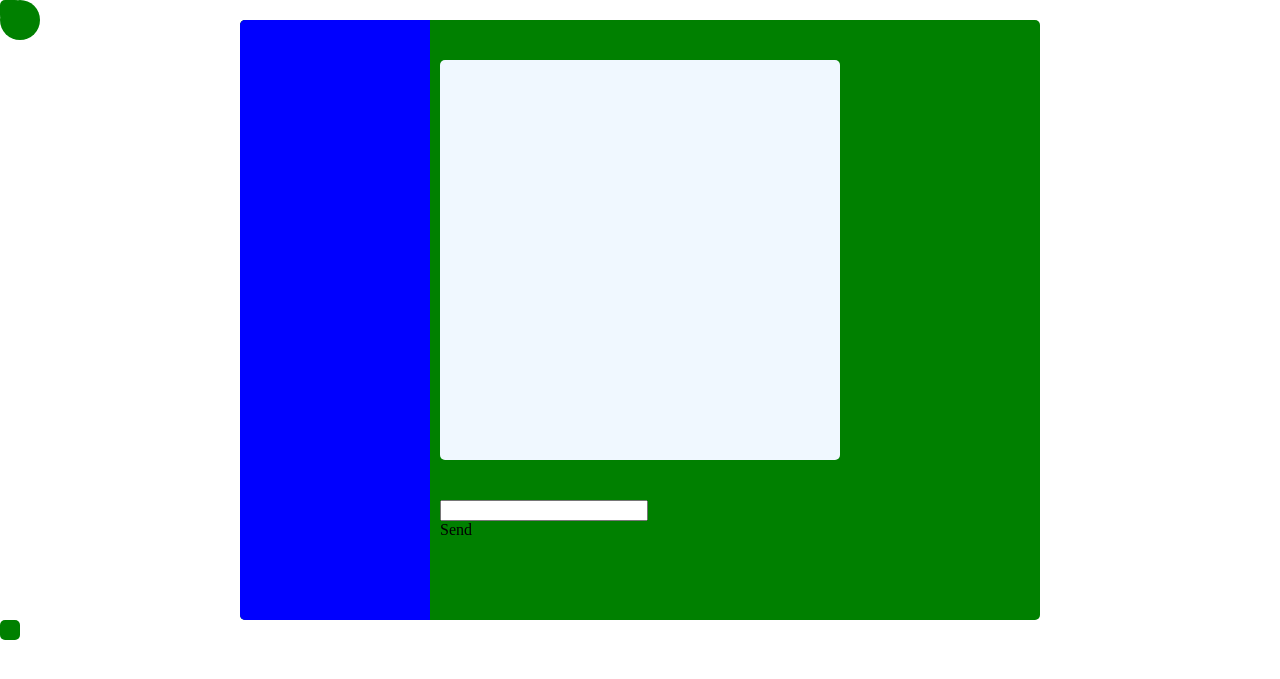
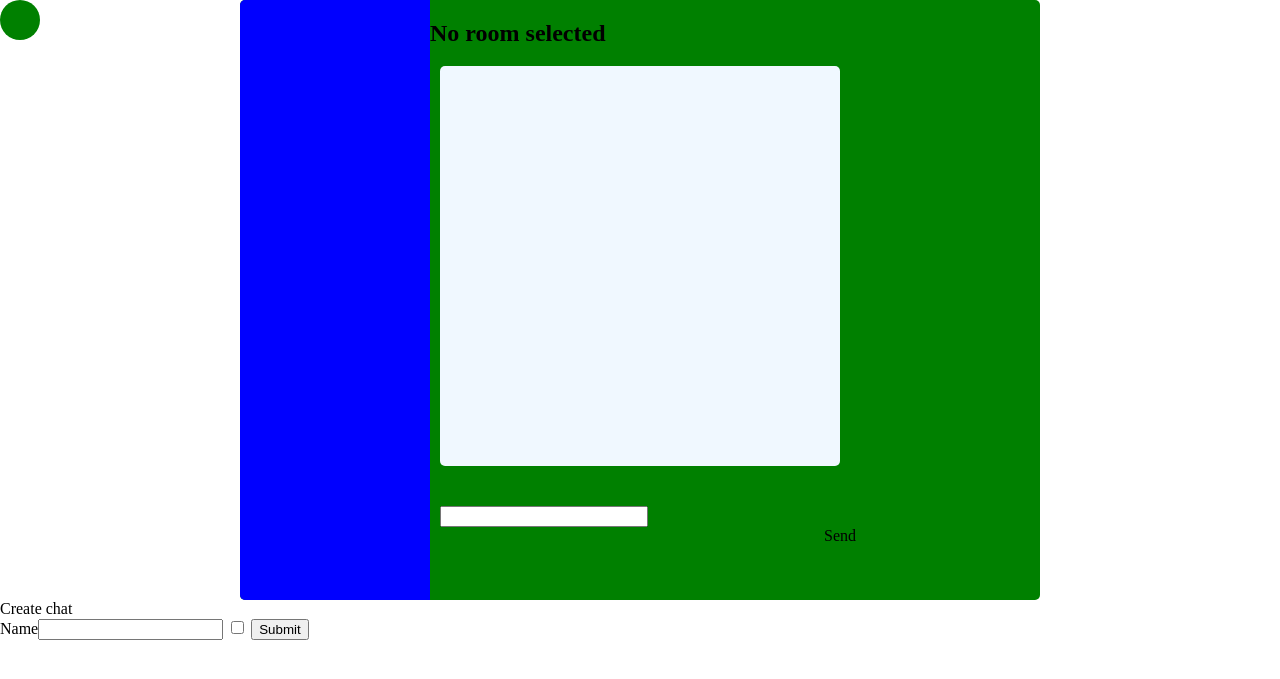
Before and after one commit to Nibor9198/ChatMeister, a PHP site: page /php/main.php in a window 1280 px wide. Shown: the part 62-741 px from the top of the page. Run offline with PHP 8.4, Linux system fonts and the light colour scheme; the visitor is signed in with stand-in values (Sample User, id 1); data that the repository does not hold is empty.

Commit message:
getElementsByName returns undefined

```diff
--- a/css/main.css
+++ b/css/main.css
@@ -34,8 +34,8 @@ nav li:hover{
 }
 
 div{
-   width: 20px;
-    height: 20px;
+   /*width: 20px;
+    height: 20px;*/
     background-color: green;
     border-radius: 5px;
 }
@@ -96,7 +96,8 @@ div{
     margin-top: 10px;
     border-radius: 20px;
     cursor: pointer;
-
+    transition background-color 1s;
+    user-select: none;
 }
 #friendList{
 
@@ -134,3 +135,19 @@ div{
 .text{
 
 }
+.notice{
+ background-color: green !important;
+}
+.chosen{
+    background-color: yellow !important;
+}
+
+#createChat{
+
+}
+#joinChat{
+
+}
+#friends{
+
+}
--- a/js/main.js
+++ b/js/main.js
@@ -4,6 +4,20 @@ $(document).ready(function(){
    $("#chat").on("submit", function(event){
        event.preventDefault();
        event.stopPropagation();
+
+    $("#createChat").on("submit", function(event){
+       event.preventDefault();
+       event.stopPropagation();
+        alert("Helo");
+   });
+    $("#joinChat").on("submit", function(event){
+       event.preventDefault();
+       event.stopPropagation();
+   });
+       $("#friends").on("submit", function(event){
+       event.preventDefault();
+       event.stopPropagation();
+   });
    });
     //Creates a worker
     if (typeof(Worker) !== "undefined") {
@@ -39,19 +53,26 @@ function isScrolledDown(){
 
 function checkUpdate(xhttp){
     var a =  JSON.parse(xhttp.responseText);
+    //a[0] is the chat id
+    //a[1] is the chat updatenumber
+
     //console.log( "apa " + a);
     //console.log("knas" + getCookie("Bababer"));
-    //console.log("Update: " + a[0]);
+    // console.log("Update: " + a[0]);
+
+    //If there is no cookie for this chat, create one.
     if(getCookie(a[0]) == undefined){
         createCookie(a[0], a[1] - 1);
     }
+    //if the
     if(getCookie(a[0]) != a[1]) {
+
 
         createCookie(a[0], a[1]);
         if(a[0] == chosen){
             refresh(a[0]);
-        }else{
-            console.log(a[0] + "is not chosen");
+        }else if(a[0] != chosen){
+            document.getElementById("li" + a[0]).className = "notice";
         }
 
     }
@@ -83,7 +104,7 @@ function chatResponse(xhttp){
         }
  });
         document.getElementById("chatWindow").innerHTML = chatString;
-        console.log(bool);
+        //console.log(bool);
         if(bool)
             scrollDown();
 
@@ -93,7 +114,8 @@ function send(){
     if(chosen != 0){
         string = document.getElementById("textFeild").value;
         document.getElementById("textFeild").value = "";
-        loadDoc("../php/chat.php", sendResponse, true, 'cm=sendMessage&message=' + string + '&cid=' + chosen);
+        if(string != "")
+            loadDoc("../php/chat.php", sendResponse, true, 'cm=sendMessage&message=' + string + '&cid=' + chosen);
         //var cookie = getCookie("uname");
         //addRow(cookie.valueOf, string);
     }
@@ -143,7 +165,7 @@ function addChatResponse(xhttp){
         createCookie(array[0][i], array[1][i]);
         w.postMessage([0,array[0][i]]);
         addToRoomList(array[0][i], array[2][i]);
-        chosen = array[0][0];
+        setChosen(array[0][0]);
     }
     refresh(chosen);
 }
@@ -151,12 +173,25 @@ function addChat(){
 
 }
 function setChosen(id){
+    var old = chosen;
     chosen = id;
     refresh(chosen);
+    if(old != 0)
+        document.getElementById("li" + old).className = "";
+    document.getElementById("li" + chosen).className = "chosen";
+    document.getElementById("chatHeader").innerHTML = document.getElementById("li" + chosen).innerHTML;
 }
 function addToRoomList(id, name){
     room = document.getElementById("roomList");
     room.innerHTML = room.innerHTML + "<li id='li" + id + "' onclick='setChosen( " + id + ")'>" + name + "</li>";
+}
+
+function createChat(){
+
+    //getElementsByName returns undefined
+    var name = document.getElementsByName("CreateName").value;
+    var isPublic = document.getElementsByName("CreateisPublic").value;
+    console.log(name + " " + isPublic);
 }
 
 function toggleChat(){
--- a/php/chat.php
+++ b/php/chat.php
@@ -71,7 +71,6 @@
                     $stmt3->close();
                 }
             }
-            //FORSTÄTT HÄR MAN FÅR EN TOM ARRAY AAAAAAAAAAAAAAHHH
         }else if(isset($_POST['id']) && $cm == "getChats"){
             if($mysqli = connect_db()){
                 $id = $_POST['id'];
--- a/php/main.php
+++ b/php/main.php
@@ -46,6 +46,7 @@ if(!(isset($_SESSION['UNAME']) && isset($_SESSION['DNAME']) && isset($_SESSION['
         <div id="chatRoom">
 
             <ul id="roomList"></ul>
+            <h2 id="chatHeader">No room selected</h2>
             <div id="serverList"></div>
             <div id="chat">
                 <div class="button" id="join"></div>
@@ -58,12 +59,25 @@ if(!(isset($_SESSION['UNAME']) && isset($_SESSION['DNAME']) && isset($_SESSION['
 
             </div>
         </div>
+        <div id="shading" class="hidden invis" onclick="hide()"></div>
 
-        <div id="CreateChat">
-            <form>
+         <form id="createChat" onsubmit="createChat()">
+             Create chat <br>
+            Name<input type="text" name="Name">
+            <input type="checkbox" name="isPublic">
+            <input type="submit">
+        </form>
 
-            </form>
-        </div>
+        <form id="joinChat">
+
+        </form>
+
+        <form id="friends">
+
+
+        </form>
+
+
         <script src="../js/jquery.js"></script>
     <script src="../js/script.js"></script>
     <script src="../js/main.js"></script>
```
